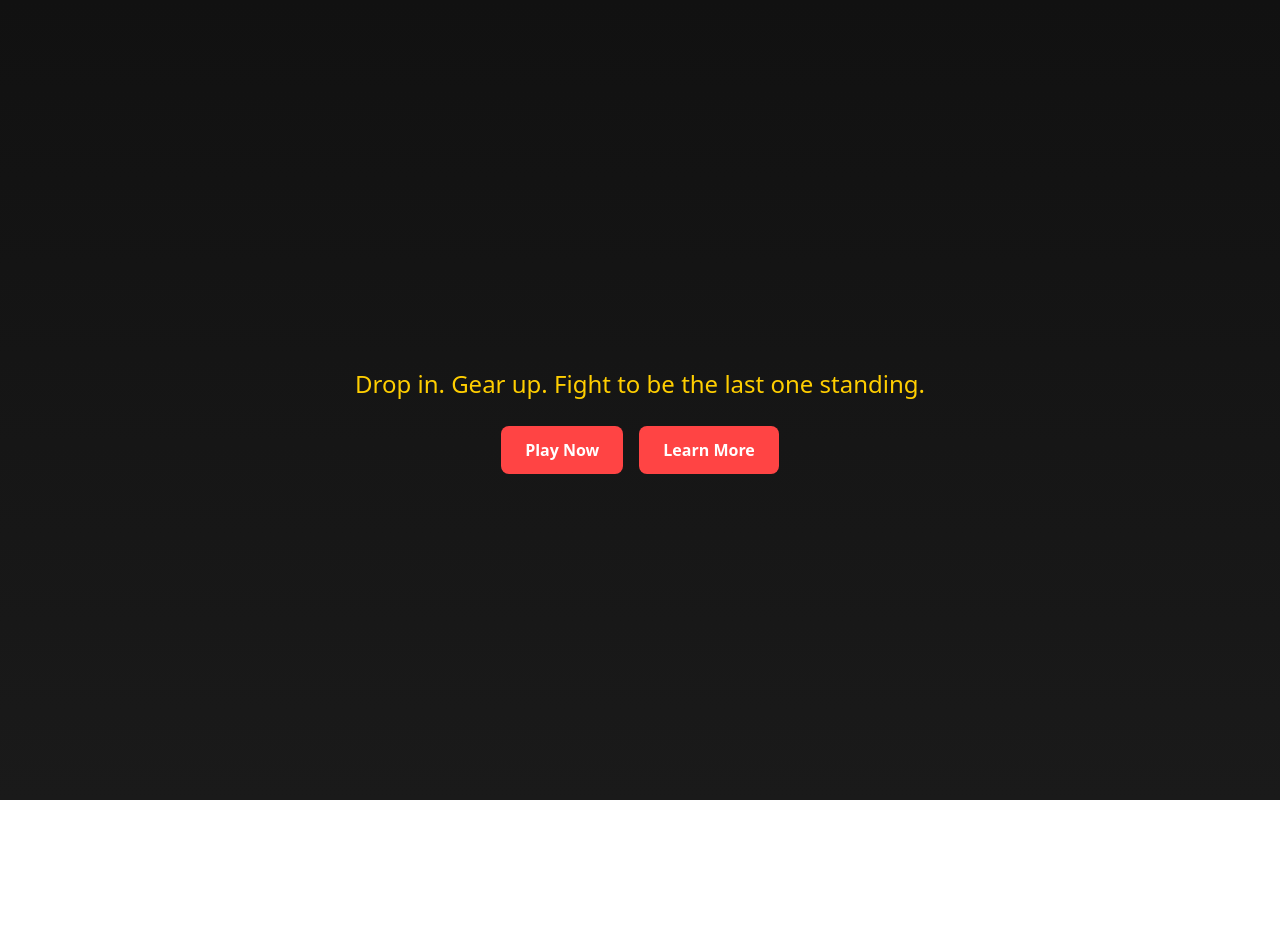
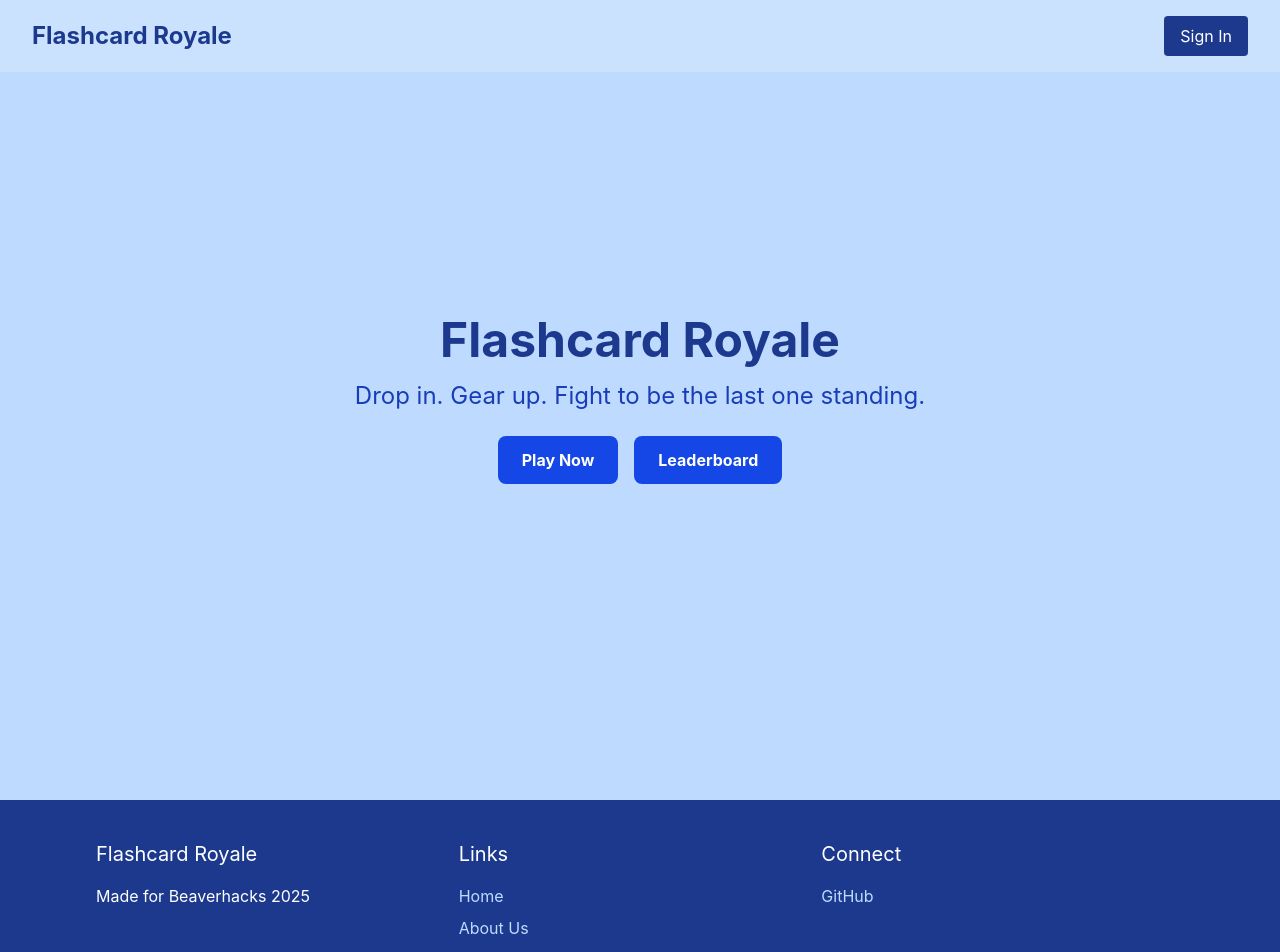
Before and after one commit to AidanSchmitigal/flashcard-royale, a SvelteKit app: page / in a window 1280 px wide. Shown: the top 952 px of the page. Before the commit the page ends 800 px from the top, so only its background shows below. Built offline with nearby package versions, Linux system fonts and the light colour scheme.

Commit message:
created homepage, about page, contact page, footer

```diff
--- /dev/null
+++ b/src/lib/components/Footer.svelte
@@ -0,0 +1,28 @@
+<footer class="bg-blue-900 text-white py-8 pt-10 mt-auto">
+    <div class="max-w-6xl mx-auto flex flex-wrap justify-between px-8">
+        <div class="flex-1 min-w-[200px] mb-6">
+            <h3 class="text-xl mb-4">Flashcard Royale</h3>
+            <p>Made for Beaverhacks 2025</p>
+        </div>
+
+        <div class="flex-1 min-w-[200px] mb-6">
+            <h3 class="text-xl mb-4">Links</h3>
+            <ul class="list-none p-0">
+                <li class="mb-2"><a href="/" class="text-blue-200 hover:text-white hover:underline transition-colors">Home</a></li>
+                <li class="mb-2"><a href="/about-us" class="text-blue-200 hover:text-white hover:underline transition-colors">About Us</a></li>
+                <li class="mb-2"><a href="/contact" class="text-blue-200 hover:text-white hover:underline transition-colors">Contact</a></li>
+            </ul>
+        </div>
+
+        <div class="flex-1 min-w-[200px] mb-6">
+            <h3 class="text-xl mb-4">Connect</h3>
+            <div class="flex gap-4">
+                <a href="https://github.com/AidanSchmitigal/flashcard-royale" aria-label="GitHub" target="_blank" rel="noopener noreferrer" class="text-blue-200 hover:text-white hover:underline transition-colors">GitHub</a>
+            </div>
+        </div>
+    </div>
+
+    <div class="text-center pt-6 mt-6 border-t border-white/20">
+        <p class="text-sm">Made with ❤️ by Adain, Kai, Sam and Oscar</p>
+    </div>
+</footer>
--- a/src/routes/+layout.svelte
+++ b/src/routes/+layout.svelte
@@ -1,7 +1,32 @@
 <script lang="ts">
-	import '../app.css';
-
-	let { children } = $props();
+    import '../app.css';
+    import Footer from '$lib/components/Footer.svelte';
 </script>
 
-{@render children()}
+<div class="app-container">
+    <main>
+        <slot />
+    </main>
+
+    <Footer />
+</div>
+
+<style>
+    :global(body) {
+        margin: 0;
+        padding: 0;
+        font-family: -apple-system, BlinkMacSystemFont, 'Segoe UI', Roboto, Oxygen,
+            Ubuntu, Cantarell, 'Open Sans', 'Helvetica Neue', sans-serif;
+        min-height: 100vh;
+    }
+
+    .app-container {
+        display: flex;
+        flex-direction: column;
+        min-height: 100vh;
+    }
+
+    main {
+        flex: 1;
+    }
+</style>
--- a/src/routes/+page.svelte
+++ b/src/routes/+page.svelte
@@ -1,88 +1,35 @@
 <script lang="ts">
-	// import logo from '$lib/images/battle-royale-logo.webp';
-	// import logoFallback from '$lib/images/battle-royale-logo.png';
+    // Import statements can remain here for future use
 </script>
 
 <svelte:head>
-	<title>Battle Royale - Dominate the Arena</title>
-	<meta
-		name="description"
-		content="Drop in. Gear up. Survive the battlefield in the ultimate battle royale experience."
-	/>
+    <title>Flashcard Royale - Learn and Compete</title>
+    <meta
+        name="description"
+        content="Drop in. Gear up. Test your knowledge in the ultimate flashcard battle royale experience."
+    />
 </svelte:head>
 
-<section class="hero">
-	<h1>
-		<span class="logo">
-			<!-- <picture>
-				<source srcset={logo} type="image/webp" />
-				<img src={logoFallback} alt="Battle Royale Logo" />
-			</picture> -->
-		</span>
-	</h1>
+<nav class="fixed top-0 left-0 right-0 flex justify-between items-center px-8 py-4 bg-white/20 z-50">
+    <div class="text-2xl font-bold text-blue-900">Flashcard Royale</div>
+    <button class="bg-blue-900 text-white px-4 py-2 rounded hover:bg-blue-800 transition-colors">Sign In</button>
+</nav>
 
-	<h2 class="tagline">Drop in. Gear up. Fight to be the last one standing.</h2>
+<section class="flex flex-col justify-center items-center text-center p-16 bg-blue-200 text-blue-900 min-h-screen">
+    <h1 class="text-5xl font-bold mb-4 text-blue-900">Flashcard Royale</h1>
 
-	<div class="cta">
-		<button on:click={() => alert('Matchmaking coming soon!')}>Play Now</button>
-		<button on:click={() => alert('Check back soon!')}>Learn More</button>
-	</div>
+    <h2 class="text-2xl mb-6 text-blue-800">Drop in. Gear up. Fight to be the last one standing.</h2>
+
+    <div class="flex gap-4">
+        <button
+            class="px-6 py-3 text-base font-bold rounded-lg bg-blue-700 text-white hover:bg-blue-800 transition-colors"
+            on:click={() => alert('Matchmaking coming soon!')}>
+            Play Now
+        </button>
+        <button
+            class="px-6 py-3 text-base font-bold rounded-lg bg-blue-700 text-white hover:bg-blue-800 transition-colors"
+            on:click={() => alert('Leaderboard coming soon!')}>
+            Leaderboard
+        </button>
+    </div>
 </section>
-
-<style>
-	.hero {
-		display: flex;
-		flex-direction: column;
-		justify-content: center;
-		align-items: center;
-		text-align: center;
-		padding: 4rem 1rem;
-		background: linear-gradient(to bottom, #111 0%, #1a1a1a 100%);
-		color: #f0f0f0;
-		min-height: 100vh;
-	}
-
-	h1 {
-		margin-bottom: 1rem;
-	}
-
-	.logo {
-		display: block;
-		width: 80%;
-		max-width: 600px;
-		position: relative;
-	}
-
-	.logo img {
-		width: 100%;
-		height: auto;
-		display: block;
-	}
-
-	.tagline {
-		font-size: 1.5rem;
-		margin: 1.5rem 0;
-		color: #ffce00;
-	}
-
-	.cta {
-		display: flex;
-		gap: 1rem;
-	}
-
-	button {
-		padding: 0.75rem 1.5rem;
-		font-size: 1rem;
-		font-weight: bold;
-		border: none;
-		border-radius: 8px;
-		cursor: pointer;
-		background-color: #ff4444;
-		color: white;
-		transition: background 0.3s;
-	}
-
-	button:hover {
-		background-color: #cc0000;
-	}
-</style>
--- /dev/null
+++ b/src/routes/about-us/+page.svelte
@@ -0,0 +1,66 @@
+<script lang="ts">
+    // About us page component
+</script>
+
+<svelte:head>
+    <title>About Us - Flashcard Royale</title>
+    <meta name="description" content="Learn about the team behind Flashcard Royale" />
+</svelte:head>
+
+<div class="max-w-3xl mx-auto p-8 text-blue-900">
+    <h1 class="text-center text-3xl font-bold mb-8 text-blue-800">About Flashcard Royale</h1>
+
+    <section class="mb-8">
+        <h2 class="text-xl font-semibold mb-4 text-blue-700">Our Mission</h2>
+        <p class="leading-relaxed">
+            At Flashcard Royale, we're dedicated to making learning fun and competitive.
+            We believe that the best way to learn is through engagement, challenge, and friendly competition.
+        </p>
+    </section>
+
+    <section class="mb-8">
+        <h2 class="text-xl font-semibold mb-4 text-blue-700">Our Team</h2>
+        <p class="leading-relaxed">
+            Flashcard Royale was created by a team of students at Oregon State University
+            who are passionate about education and gamification. We developed this platform
+            during a hackathon to revolutionize how people learn and retain information.
+        </p>
+    </section>
+
+    <section class="mb-8">
+        <h2 class="text-xl font-semibold mb-4 text-blue-700">How It Works</h2>
+        <p class="leading-relaxed">
+            Our platform combines traditional flashcard learning with battle royale game mechanics.
+            Create your own card decks or use our premade collections, then challenge others
+            to see who has the best knowledge retention and speed.
+        </p>
+    </section>
+</div>
+
+<style>
+    .about-container {
+        max-width: 800px;
+        margin: 0 auto;
+        padding: 2rem;
+        color: #003366;
+    }
+
+    h1 {
+        text-align: center;
+        margin-bottom: 2rem;
+        color: #004488;
+    }
+
+    .about-section {
+        margin-bottom: 2rem;
+    }
+
+    h2 {
+        color: #0066cc;
+        margin-bottom: 1rem;
+    }
+
+    p {
+        line-height: 1.6;
+    }
+</style>
--- /dev/null
+++ b/src/routes/contact/+page.svelte
@@ -0,0 +1,32 @@
+<script lang="ts">
+    // About us page component
+</script>
+
+<svelte:head>
+    <title>Contact Us - Flashcard Royale</title>
+    <meta name="description" content="Learn about the team behind Flashcard Royale" />
+</svelte:head>
+
+<div class="max-w-3xl mx-auto p-8 text-blue-900">
+    <h1 class="text-center mb-8 text-blue-800 text-3xl font-bold">Contact Us</h1>
+
+    <section class="mb-8">
+        <h2 class="text-blue-700 mb-4 text-xl font-semibold">Oscar Ludwig</h2>
+        <p class="leading-relaxed"><a href="mailto:oscar.ludwig@icloud.com" class="text-blue-600 hover:underline">oscar.ludwig@icloud.com</a></p>
+    </section>
+
+    <section class="mb-8">
+        <h2 class="text-blue-700 mb-4 text-xl font-semibold">Aidan Schmitigal</h2>
+        <p class="leading-relaxed"><a href="mailto:oscar.ludwig@icloud.com" class="text-blue-600 hover:underline">oscar.ludwig@icloud.com</a></p>
+    </section>
+
+    <section class="mb-8">
+        <h2 class="text-blue-700 mb-4 text-xl font-semibold">Kai</h2>
+        <p class="leading-relaxed"><a href="mailto:oscar.ludwig@icloud.com" class="text-blue-600 hover:underline">oscar.ludwig@icloud.com</a></p>
+    </section>
+
+    <section class="mb-8">
+        <h2 class="text-blue-700 mb-4 text-xl font-semibold">Sam</h2>
+        <p class="leading-relaxed"><a href="mailto:oscar.ludwig@icloud.com" class="text-blue-600 hover:underline">oscar.ludwig@icloud.com</a></p>
+    </section>
+</div>
```
